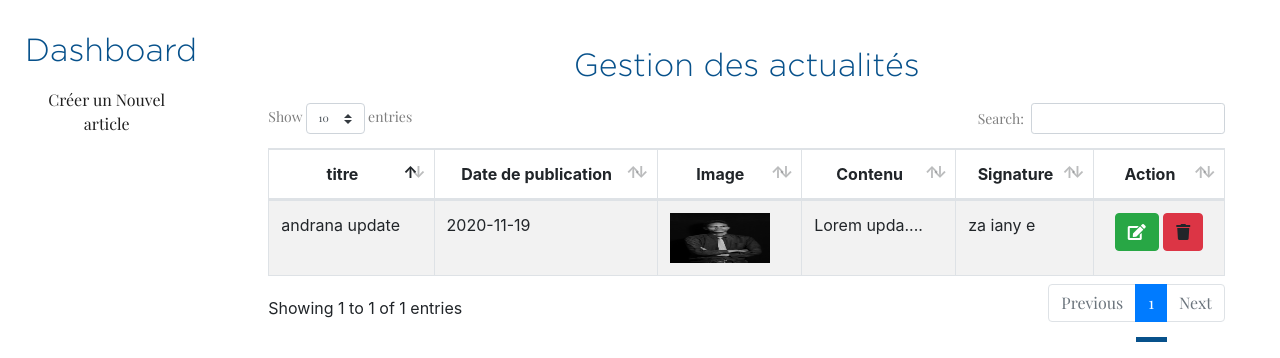
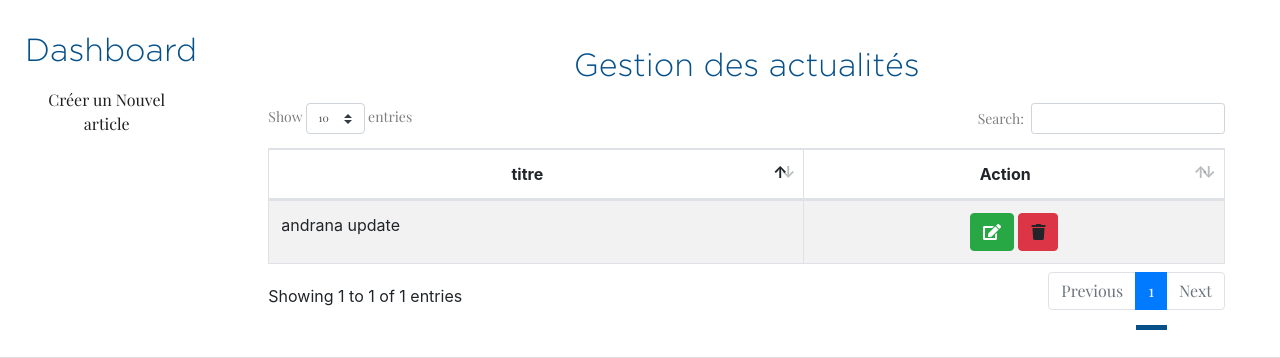
Before and after one commit to hery0011/cabinet_CRM, a PHP site: page /dashboard.php in a window 1280 px wide. Shown: the part 125-483 px from the top of the page. Run offline with PHP 8.4, Linux system fonts and the light colour scheme; a user stored in the database is signed in; data comes from the database, SQL or seed files in the repository; some web fonts are replaced.

Commit message:
27/11/2020 Hery modification sary sy contenue

```diff
--- a/create-article.html
+++ b/create-article.html
@@ -50,7 +50,7 @@
 
 		            <div class="btn-wrap text-center">
 		            	<button class="btn btn-primary" type="submit">Soumettre</button>
-		            	<a href="index.php" class="btn btn-danger">Annuler</a>
+		            	<a href="dashboard.php" class="btn btn-danger">Annuler</a>
 		            </div>
 				</form>
 			</div>
--- a/dashboard.php
+++ b/dashboard.php
@@ -82,10 +82,10 @@ include('connex.php');
 						    <thead>
 						        <tr>
 						            <th>titre</th>
-						            <th>Date de publication</th>
+						            <!-- <th>Date de publication</th>
 						            <th>Image</th>
 						            <th>Contenu</th>
-						            <th>Signature </th>
+						            <th>Signature </th> -->
 						            <th>Action</th>
 
 						        </tr>
@@ -109,10 +109,10 @@ include('connex.php');
 						    					?>
 						    					<tr data-id="<?php echo $row['id_art']; ?>">
 						    					 <td><?php echo $titre; ?></td>
-						    					 <td><?php echo $date; ?></td>
+						    					<!--  <td><?php echo $date; ?></td>
 						    					 <td><img src="<?php echo $image; ?>" width="100" height="50"> </td>
 						    					  <td><?php echo $contenu; ?></td>
-						    					  <td><?php echo $signature; ?></td>
+						    					  <td><?php echo $signature; ?></td> -->
 						    					   <td>
 							            				<div class="text-center">
 								            				<a href="edit.php?id=<?php echo $row["id_art"]?>" class="btn btn-success"><i class="fa fa-edit"></i></a>
--- a/index.php
+++ b/index.php
@@ -216,9 +216,9 @@
 						<div class="actus-content">
 							<a href="actualite.php">
 								<div class="actus-img">
-								<img src="<?php echo $row['image_art'] ?>" width="100%" height="300px">
+								<img src="<?php echo $row['image_art'] ?>" width="100%" height="250px">
 								</div>
-								<h2 class="title" style="font-size: 20px;"><?php echo $row['contenu_art']; ?></h2>
+								<h2 class="title" style="font-size: 20px;"><?php echo $row['titre_art']; ?></h2>
 							</a>
 						</div>
 					</div>
```
Also changed, not shown: insert-article.php (+1 -10 lines).
